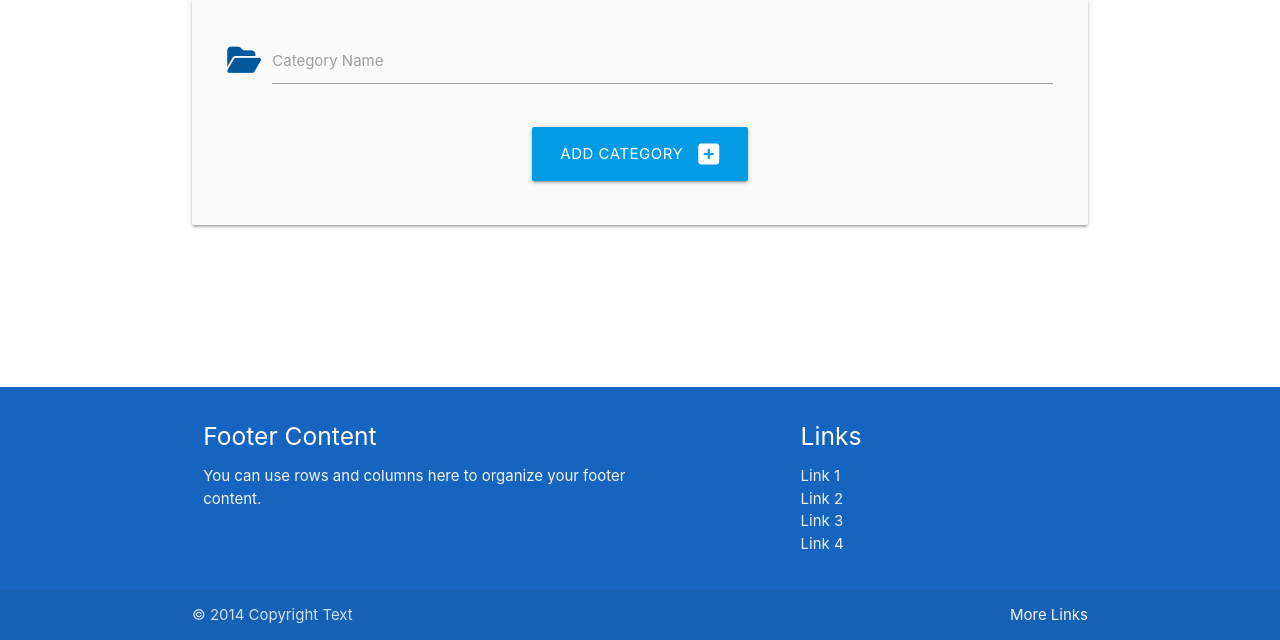
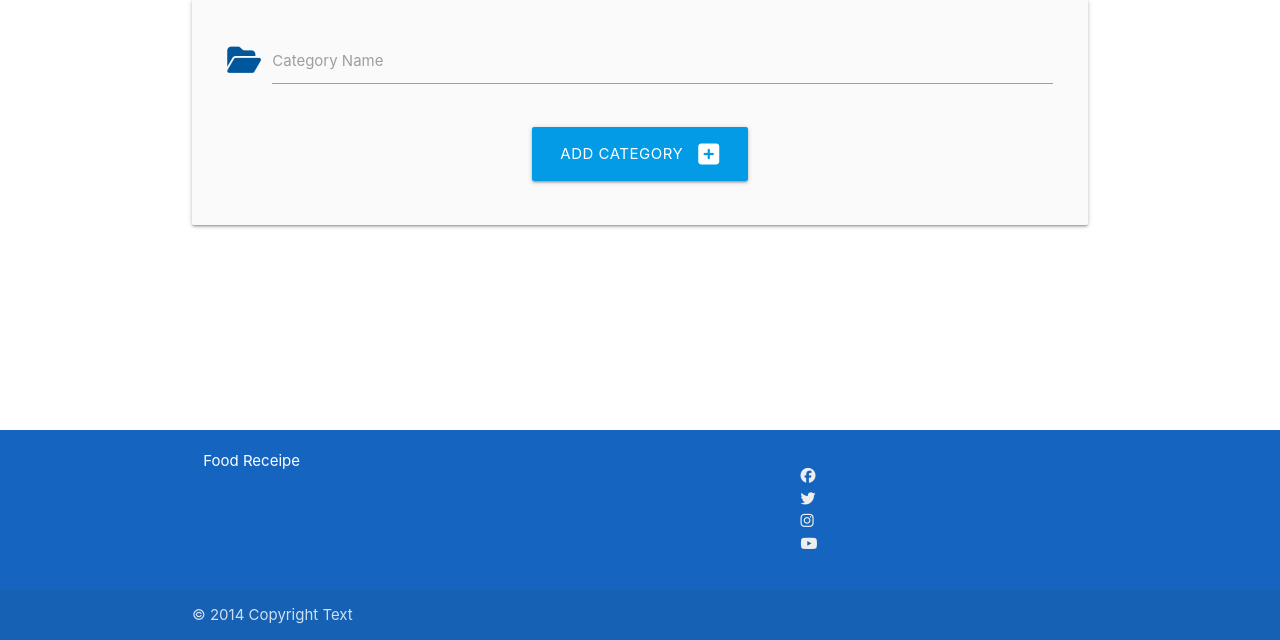
Before and after one commit to Mark-Assessment/f-gama-foodrecipe-m3-2, a Flask app: page /add_category in a window 1280 px wide. Shown: the part 160-800 px from the top of the page. Run offline with Flask 3, Linux system fonts and the light colour scheme.

Commit message:
Modify footer

```diff
--- a/foodreceipe/templates/base.html
+++ b/foodreceipe/templates/base.html
@@ -43,16 +43,14 @@
         <div class="container">
           <div class="row">
             <div class="col l6 s12">
-              <h5 class="white-text">Footer Content</h5>
-              <p class="grey-text text-lighten-4">You can use rows and columns here to organize your footer content.</p>
+              <a class="white-text hoverable" href="{{ url_for('home') }}" class="brand-logo">Food Receipe</a>
             </div>
             <div class="col l4 offset-l2 s12">
-              <h5 class="white-text">Links</h5>
               <ul>
-                <li><a class="grey-text text-lighten-3" href="#!">Link 1</a></li>
-                <li><a class="grey-text text-lighten-3" href="#!">Link 2</a></li>
-                <li><a class="grey-text text-lighten-3" href="#!">Link 3</a></li>
-                <li><a class="grey-text text-lighten-3" href="#!">Link 4</a></li>
+                <li><a class="grey-text text-lighten-3 hoverable" href="https://www.facebook.com"><i class="fa-brands fa-facebook"></i></a></li>
+                <li><a class="grey-text text-lighten-3 hoverable" href="https://www.twitter.com"><i class="fa-brands fa-twitter"></i></a></li>
+                <li><a class="grey-text text-lighten-3 hoverable" href="https://www.instagram.com"><i class="fa-brands fa-instagram"></i></a></li>
+                <li><a class="grey-text text-lighten-3 hoverable" href="https://wwww.youtube.com"><i class="fa-brands fa-youtube"></i></a></li>
               </ul>
             </div>
           </div>
@@ -60,7 +58,6 @@
         <div class="footer-copyright">
           <div class="container">
           © 2014 Copyright Text
-          <a class="grey-text text-lighten-4 right" href="#!">More Links</a>
           </div>
         </div>
       </footer>
```
